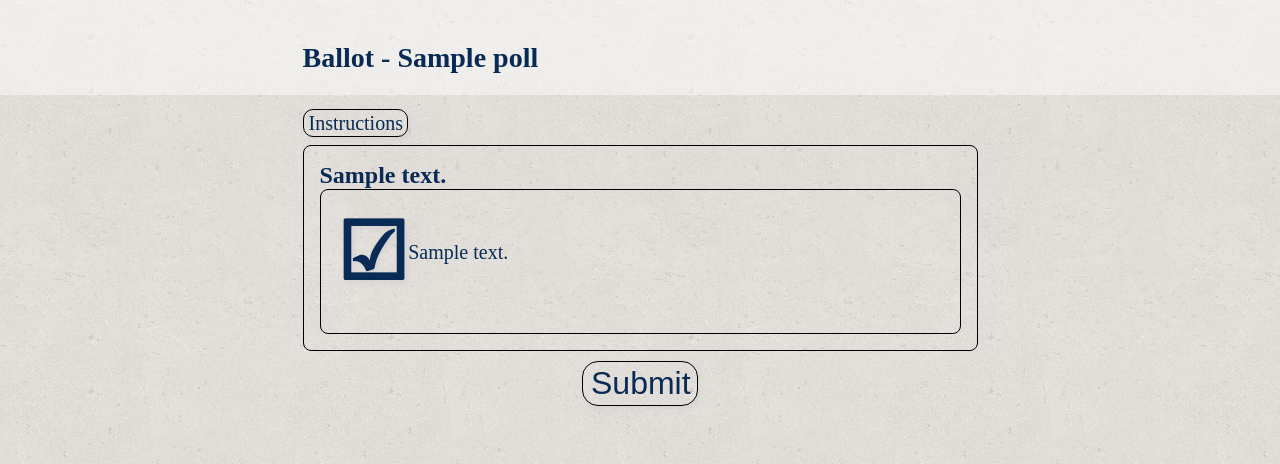
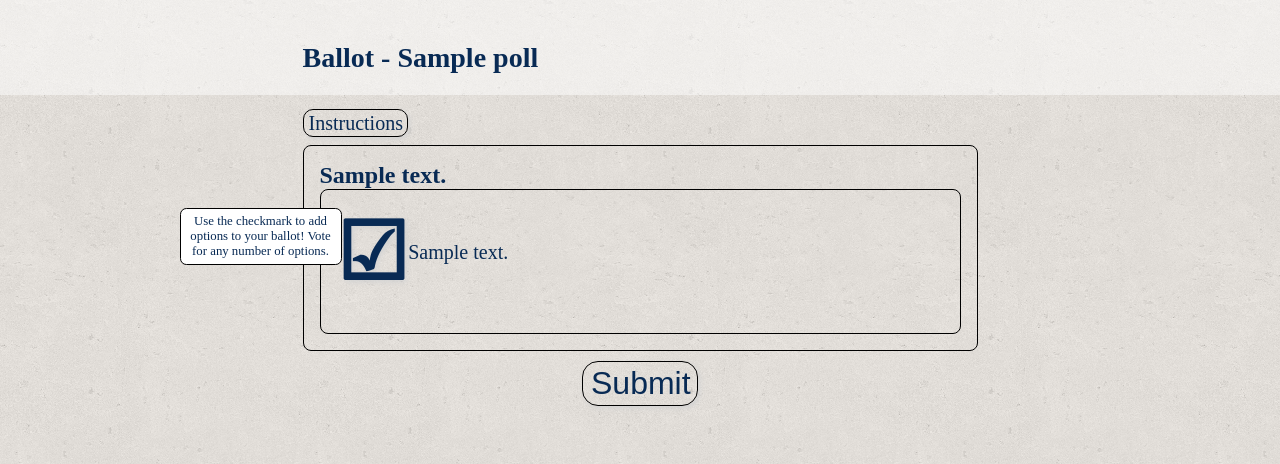
Before and after one commit to kc0bfv/RankedChoiceRestaurants, a Django app: page /ballot/ in a window 1280 px wide. Shown: the top 464 px of the page. Run offline with Django 3.2, Linux system fonts and the light colour scheme; tables that the repository leaves empty hold one stand-in row (values such as "Sample post"); parts of the project's set-up code (start-up, migrations or seed data) failed here and were passed over; some libraries are stand-ins or nearby versions.

Commit message:
Added tutorial bubbles :-)  Still need graphic

```diff
--- a/RankedChoiceRestaurants/static/voting/css.css
+++ b/RankedChoiceRestaurants/static/voting/css.css
@@ -244,6 +244,17 @@ form {
     text-align: center;
 }
 
+.tutorial_child {
+    text-align: center;
+    font-size: .8em;
+    padding: 5px;
+    border: thin solid black;
+    border-radius: .5em;
+    background-color: white;
+    position: absolute;
+    z-index: 100;
+}
+
 
 
 /*********  Results Page  *********/
--- a/RankedChoiceRestaurants/static/voting/ranked_choice.js
+++ b/RankedChoiceRestaurants/static/voting/ranked_choice.js
@@ -22,6 +22,120 @@ function get_question_unselected_div(question_id) {
     return document.getElementById("question-unselected-" + question_id)
 }
 
+function build_tutorial_block(next_to_element, tut_text) {
+    if($(next_to_element).is(":visible")) {
+        var max_tut_width = "150" // Just a magic number for look
+        var tut_border_add = 7 // In css, border is currently about 6 pixels
+
+        var tut_div = document.createElement("div")
+
+        // The class is used to style the object, and to remove it later
+        tut_div.className = "tutorial_child"
+
+        // Attach event listeners so it can disappear on mouseover
+        tut_div.addEventListener("mouseenter",
+            function () { this.style.opacity=0; }, false)
+        tut_div.addEventListener("mouseleave",
+            function () { this.style.opacity=1; }, false)
+
+        tut_div.innerHTML = tut_text
+
+        var src_loc = next_to_element.getBoundingClientRect()
+        tut_div.style.top = (src_loc.top + window.pageYOffset) + "px"
+
+        var tut_width = src_loc.left - window.pageXOffset - tut_border_add
+        if(tut_width > max_tut_width) {
+            tut_width = max_tut_width
+        }
+        tut_div.style.width = tut_width + "px"
+
+        tut_div.style.left = (src_loc.left - tut_width - tut_border_add) + "px"
+
+        document.body.appendChild(tut_div)
+    }
+}
+
+function remove_tutorial_blocks() {
+    var element_list = []
+    do {
+        for(var i = 0; i < element_list.length; i++) {
+            document.body.removeChild(element_list[i])
+        }
+        element_list = document.body.getElementsByClassName("tutorial_child")
+    } while( element_list.length > 0 )
+}
+
+var tutorial_state = 0
+function handle_tutorial(up_or_dn_pressed) {
+    /* This will manage the state changes for the tutorial
+     * The overall diagram is:
+     * State 0 - No items are selected. The initial tutorial text should get
+     *      created.
+     *      When up/down buttons are visible, transition to 1.
+     * State 1 - Things have been added to the ballot, but no ratings have
+     *      been manipulated.  Recommendation for rankings and removing.
+     *      When the user has manipulated the rating for any item, state 2
+     * State 2 - Same as state 1, but waiting for one more up/dn press
+     *      When user presses a second button, go to 3
+     * State 3 - Tutorial done.
+     */
+
+    var checkmark_help = "Use the checkmark to add options to your ballot!  Vote for any number of options."
+    var up_dn_help = "Use the up and down arrows to reorder options to match your preferences.  Use the X button to remove options from your ballot."
+    var state_text = [checkmark_help, up_dn_help, up_dn_help]
+
+    // Determine if we should switch states...
+    switch(tutorial_state) {
+        case 0:
+            // Count any visible up buttons (at least, taking up space)
+            var up_btns = document.getElementsByClassName("poll_move_up")
+            var up_vis_cnt = 0;
+            for(var i = 0; i < up_btns.length; i++) {
+                if($(up_btns[i]).is(":visible")) {
+                    up_vis_cnt += 1
+                }
+            }
+            if(up_vis_cnt >= 2) {
+                tutorial_state = 1;
+            }
+            break
+        case 1:
+        case 2:
+            // If the function was invoked due to an up/dn press...
+            if(up_or_dn_pressed) {
+                tutorial_state += 1;
+            }
+            break
+        case 3:
+            // Final state
+            break
+    }
+
+    // Get a list of all the places to display the tutorial
+    var next_to_list = []
+    switch(tutorial_state) {
+        case 0:
+            next_to_list = document.getElementsByClassName("poll_move_add")
+            break
+        case 1:
+        case 2:
+            next_to_list = document.getElementsByClassName("poll_move_up")
+            break
+        case 3:
+            break
+    }
+
+    remove_tutorial_blocks()
+
+    // Add the new tutorial blocks
+    for(var i = 0; i < next_to_list.length; i++) {
+        build_tutorial_block(next_to_list[i], state_text[tutorial_state])
+    }
+}
+
+// Run handle_tutorial as soon as the DOM is ready
+$(document).ready(handle_tutorial)
+
 function is_selected(answer_id, question_id) {
     var sel_div = get_question_selected_div(question_id)
 
@@ -29,13 +143,13 @@ function is_selected(answer_id, question_id) {
 }
 
 function animate_div_move(src_div, dst_div, end_callback) {
-    animate_div = document.createElement("div")
+    var animate_div = document.createElement("div")
     animate_div.innerHTML = src_div.innerHTML
     animate_div.classList.add("poll_answer")
     animate_div.classList.add("answer_moving")
     animate_div.style.position="fixed"
 
-    src_bounding = src_div.getBoundingClientRect()
+    var src_bounding = src_div.getBoundingClientRect()
     animate_div.style.top = src_bounding.top + "px"
     animate_div.style.left = src_bounding.left + "px"
     animate_div.style.height = src_bounding.height + "px"
@@ -45,8 +159,8 @@ function animate_div_move(src_div, dst_div, end_callback) {
 
     document.body.appendChild(animate_div)
 
-    dest_top = dst_div.getBoundingClientRect().top + "px"
-    dest_left = dst_div.getBoundingClientRect().left + "px"
+    var dest_top = dst_div.getBoundingClientRect().top + "px"
+    var dest_left = dst_div.getBoundingClientRect().left + "px"
     $(animate_div).animate(
         {top: dest_top, left: dest_left, opacity: "0"},
         500,
@@ -63,8 +177,10 @@ function move_up(answer_id, question_id) {
 
     if(is_selected(answer_id, question_id) && prev_sib != null &&
             !$("*").is(":animated")) {
+        remove_tutorial_blocks()
         animate_div_move(answer_div, prev_sib,
             function() {
+                handle_tutorial(true)
             }
         )
         answer_div.parentNode.insertBefore(answer_div, prev_sib)
@@ -78,8 +194,10 @@ function move_down(answer_id, question_id) {
 
     if(is_selected(answer_id, question_id) && next_sib != null &&
             !$("*").is(":animated")) {
+        remove_tutorial_blocks()
         animate_div_move(answer_div, next_sib,
             function() {
+                handle_tutorial(true)
             }
         )
         answer_div.parentNode.insertBefore(answer_div,
@@ -103,9 +221,12 @@ function sel_unsel(answer_id, question_id) {
             from = unsel_div
             to = sel_div
         }
+        remove_tutorial_blocks()
         $(answer_div).slideUp(function() {
             to.insertBefore(answer_div, null)
-            $(answer_div).slideDown()
+            $(answer_div).slideDown(function() {
+                handle_tutorial(false)
+            })
             number_ballot(question_id)
         })
     }
@@ -116,11 +237,11 @@ function build_form() {
     var form = document.getElementById("form")
 
     for( var question in question_list ) {
-        question_id = question_list[question]
+        var question_id = question_list[question]
         var sel_div = get_question_selected_div(question_id)
         for( var i = 0; i < sel_div.childNodes.length; i++ ) {
-            selected_ans_node = sel_div.childNodes[i]
-            new_input = document.createElement("input")
+            var selected_ans_node = sel_div.childNodes[i]
+            var new_input = document.createElement("input")
             new_input.type = "hidden"
             new_input.name = selected_ans_node.id
             new_input.value = i + 1
@@ -137,29 +258,19 @@ function number_ballot(question_id) {
     var unsel_div = get_question_unselected_div(question_id)
 
     for( var i = 0; i < sel_div.childNodes.length; i++ ) {
-        selected_ans_node = sel_div.childNodes[i]
-        ans_rank = document.getElementById("rank-"+selected_ans_node.id)
+        var selected_ans_node = sel_div.childNodes[i]
+        var ans_rank = document.getElementById("rank-"+selected_ans_node.id)
         ans_rank.innerHTML = i + 1
     }
 
     for( var i = 0; i < unsel_div.childNodes.length; i++ ) {
-        unselected_ans_node = unsel_div.childNodes[i]
-        ans_rank = document.getElementById("rank-"+unselected_ans_node.id)
+        var unselected_ans_node = unsel_div.childNodes[i]
+        var ans_rank = document.getElementById("rank-"+unselected_ans_node.id)
         ans_rank.innerHTML = "&nbsp;"
     }
 }
 
 function toggle_visible_block(element_id) {
-    // Non- jQuery way...
-    /*
-    element = document.getElementById(element_id)
-    if( element.style.display == "none" || element.style.display == "" ) {
-        element.style.display = "block"
-    } else {
-        element.style.display = "none"
-    }
-    */
-    // j-Query way...
     if( $( "#" + element_id ).is(":hidden") ) {
         $( "#" + element_id ).slideDown("slow")
     } else {
```
